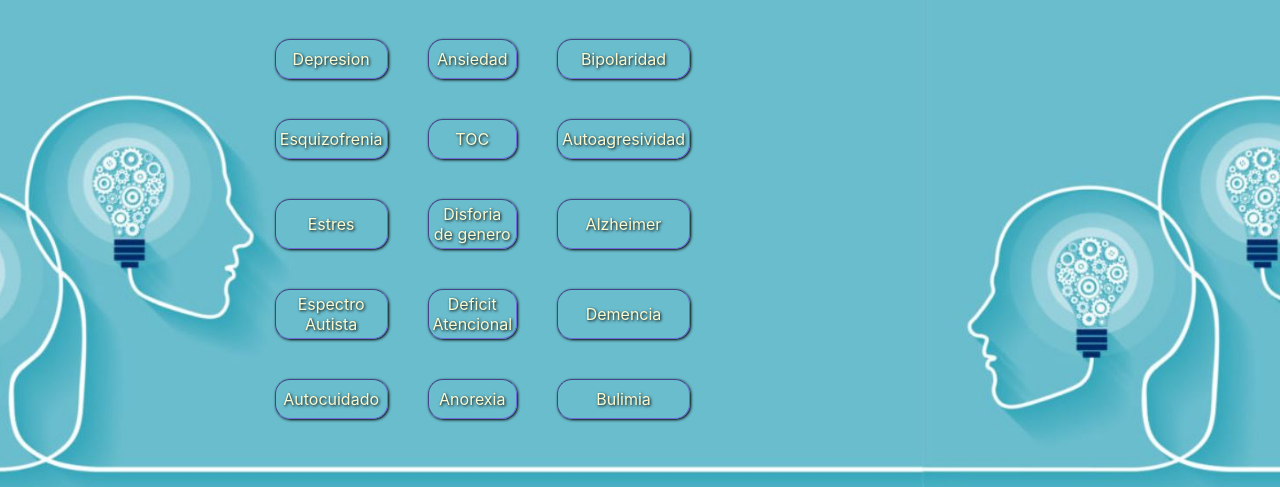
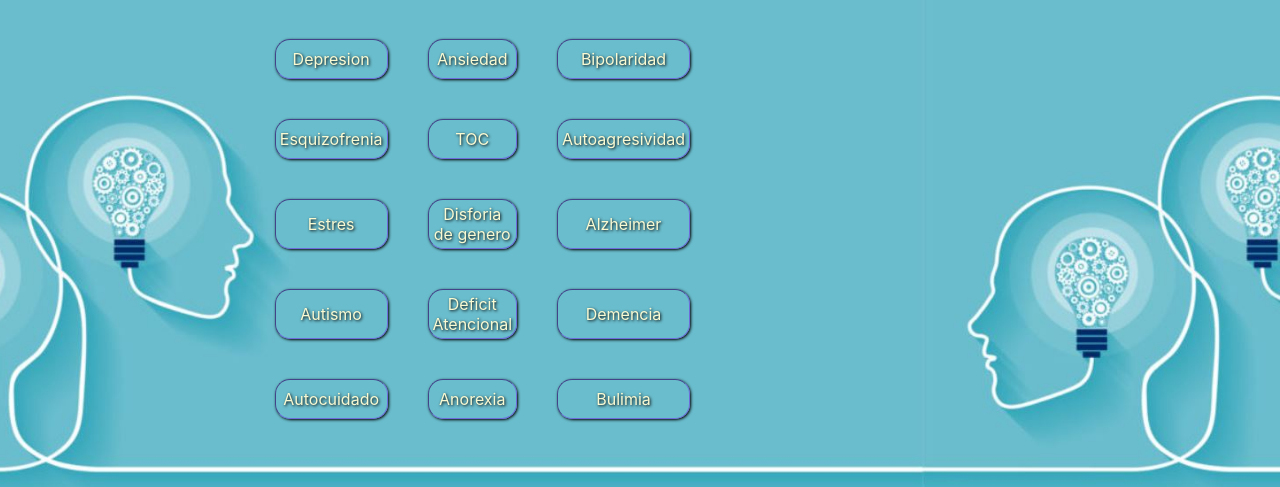
Before and after one commit to J-ValSan/Clear-Minds, a Flask app: page / in a window 1280 px wide; the page is wider, and only the part inside the window is pictured. Shown: the part 111-598 px from the top of that part. Run offline with Flask 2, Linux system fonts and the light colour scheme; parts of the project's set-up code (start-up, migrations or seed data) failed here and were passed over; some libraries are stand-ins or nearby versions.

Commit message:
Update principal.html

```diff
--- a/app_CM/parteGiovanni/templates/principal.html
+++ b/app_CM/parteGiovanni/templates/principal.html
@@ -25,7 +25,7 @@
                 <a href="">
                 <table>
                     <tr>
-                    <td><a href="fuentes" target="_blank" style="text-decoration:none" color="lightgoldenrodyellow"><center>Nuestras Fuentes</center></font></a></td>
+                    <td><a href="fuentes" target="_blank"><font color="lightgoldenrodyellow"><center>Nuestras Fuentes</center></font></a></td>
                     <td><center>Quienes Somos</center></td>
                     </tr>
                 </table>
@@ -56,7 +56,7 @@
             </tr>
 
             <tr>
-            <td><center><a href="preguntasJuntas/Autismo" style="text-decoration:none">Espectro Autista</a></center></td>
+            <td><center><a href="preguntasJuntas/Autismo" style="text-decoration:none">Autismo</a></center></td>
             <td><center><a href="preguntasJuntas/DeficitAtencional" style="text-decoration:none">Deficit Atencional</a></center></td>
             <td><center><a href="preguntasJuntas/Demencia" style="text-decoration:none">Demencia</a></center></td>
             </tr>
```
